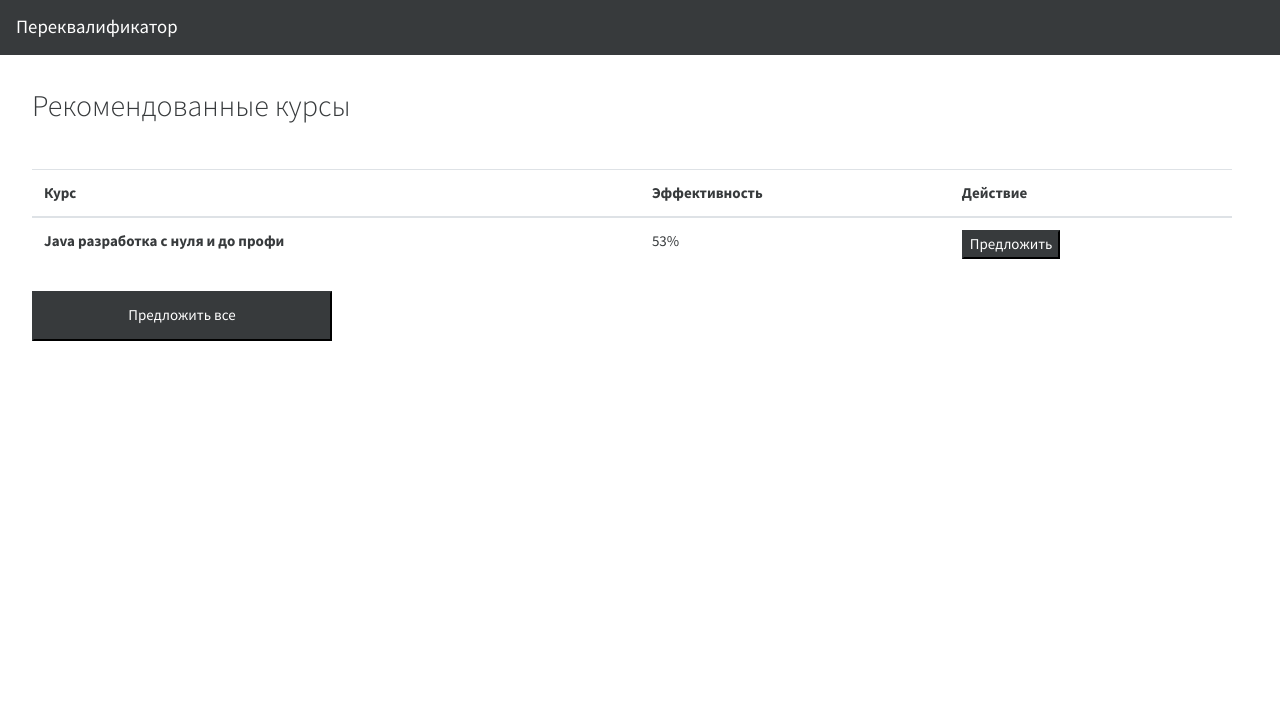
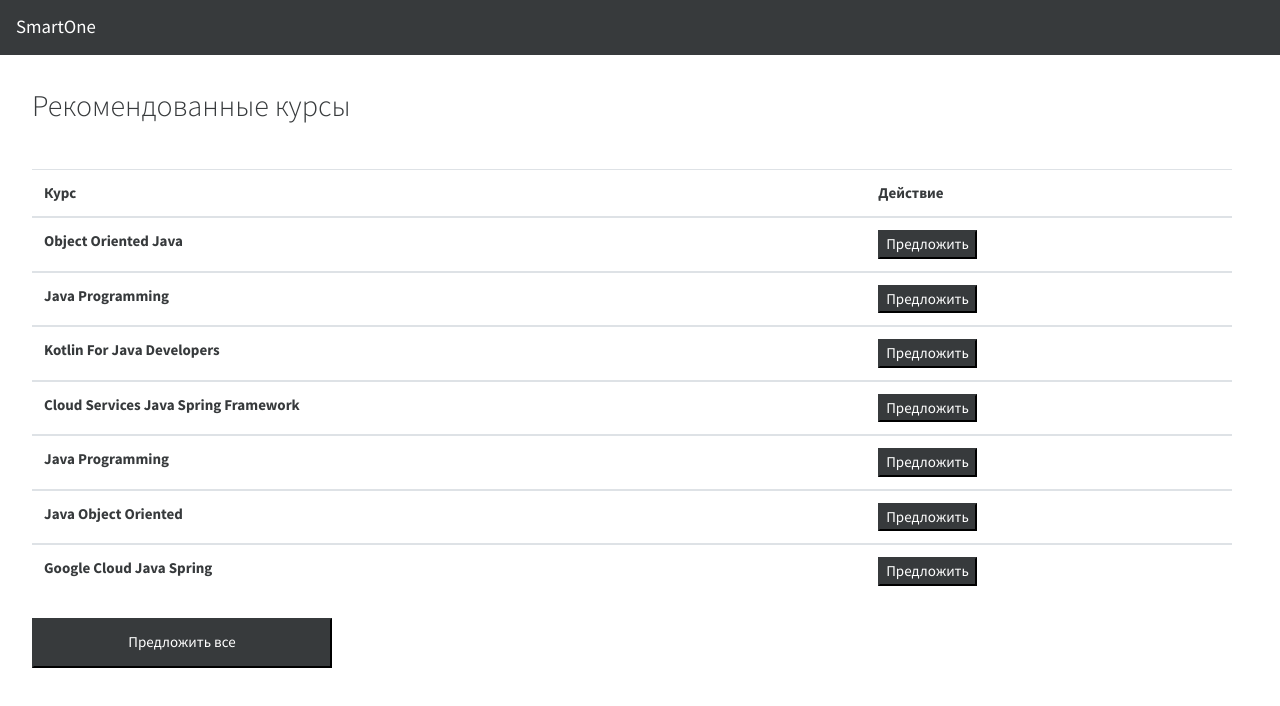
Before and after one commit to promoscow/redrock-digital-breakthrough-frontend, a React (Create React App) app: page /courses in a window 1280 px wide. Shown: the top 706 px of the page. Built offline with nearby package versions, Linux system fonts and the light colour scheme.

Commit message:
+ подборка курсов

```diff
--- a/src/components/cource-list/cource-list.js
+++ b/src/components/cource-list/cource-list.js
@@ -3,12 +3,35 @@ import Course from '../cource';
 import NavigationBar from "../pages/navigation-bar";
 
 import './cource-list.css';
+import RestServiceMock from "../../service/rest-service-mock";
+
+const apiService = new RestServiceMock();
 
 export default class CourseList extends Component {
+
+    state = {
+        courses: null
+    };
+
+    componentDidMount() {
+        const query = new URLSearchParams(this.props.location.search);
+        const q = query.get('query');
+        this.getCourses(q);
+    }
+
+    getCourses = async (query) => {
+        return await apiService.getCourses(query).then(response => this.setState({
+            courses: response
+        }))
+    };
+
     render() {
-        return (
+
+        console.log(this.state.courses);
+        let courses = null;
+        if (this.state.courses !== null) {
+            courses =
                 <div>
-                <NavigationBar/>
                     <div className="main-left-course">
                         <h2>Рекомендованные курсы</h2>
                     </div>
@@ -17,13 +40,10 @@ export default class CourseList extends Component {
                             <thead>
                             <tr>
                                 <th scope="col">Курс</th>
-                            <th scope="col">Эффективность</th>
                                 <th scope="col">Действие</th>
                             </tr>
                             </thead>
-                        <tbody>
-                        <Course/>
-                        </tbody>
+                            {this.state.courses.map((r) => <Course cells={r}/>)}
                             <div>
                                 <button
                                     className="btn-secondary button-custom-course"
@@ -33,6 +53,13 @@ export default class CourseList extends Component {
                             </div>
                         </table>
                     </div>
+                </div>;
+        }
+
+        return (
+            <div>
+                <NavigationBar/>
+                {courses}
             </div>
         );
     }
--- a/src/components/cource/course.js
+++ b/src/components/cource/course.js
@@ -3,11 +3,19 @@ import React, {Component} from 'react';
 import './course.css';
 
 export default class Course extends Component {
+
+    state = {
+        courses: this.props.cells
+    };
+
     render() {
+
+        console.log("course: ", this.state.courses);
+
         return (
+            <tbody>
             <tr onClick={this.onChoose}>
-                <th scope="row">Java разработка с нуля и до профи</th>
-                <td>53%</td>
+                <th scope="row">{this.state.courses.name}</th>
                 <td>
                     <button
                         className="btn-secondary"
@@ -16,6 +24,7 @@ export default class Course extends Component {
                     </button>
                 </td>
             </tr>
+            </tbody>
         );
     }
 }
--- a/src/components/job/job.js
+++ b/src/components/job/job.js
@@ -16,7 +16,7 @@ export default class Job extends Component {
         const name = this.state.data.name + ": ";
         const percentage = this.state.data.percentage + "%";
 
-        const link = "/courses?key=" + this.state.data.keyWord;
+        const link = "/courses?query=" + this.state.data.keyWord;
 
         return (
             <div>
--- a/src/components/jobs-list/jobs-list.js
+++ b/src/components/jobs-list/jobs-list.js
@@ -25,7 +25,7 @@ export default class JobsList extends Component {
 
     render() {
 
-        console.log(this.state.jobs);
+        console.log("jobs: ", this.state.jobs);
         let jobs = null;
         if (this.state.jobs !== null) {
             jobs =
--- a/src/components/pages/navigation-bar.js
+++ b/src/components/pages/navigation-bar.js
@@ -7,7 +7,7 @@ export default class NavigationBar extends Component {
         return (
             <div>
                 <nav className="navbar navbar-expand-lg navbar-dark bg-dark">
-                    <a className="navbar-brand" href="/">Переквалификатор</a>
+                    <a className="navbar-brand" href="/">SmartOne</a>
                 </nav>
             </div>
         );
```
Lines whose indentation alone changed are shown as unchanged.
